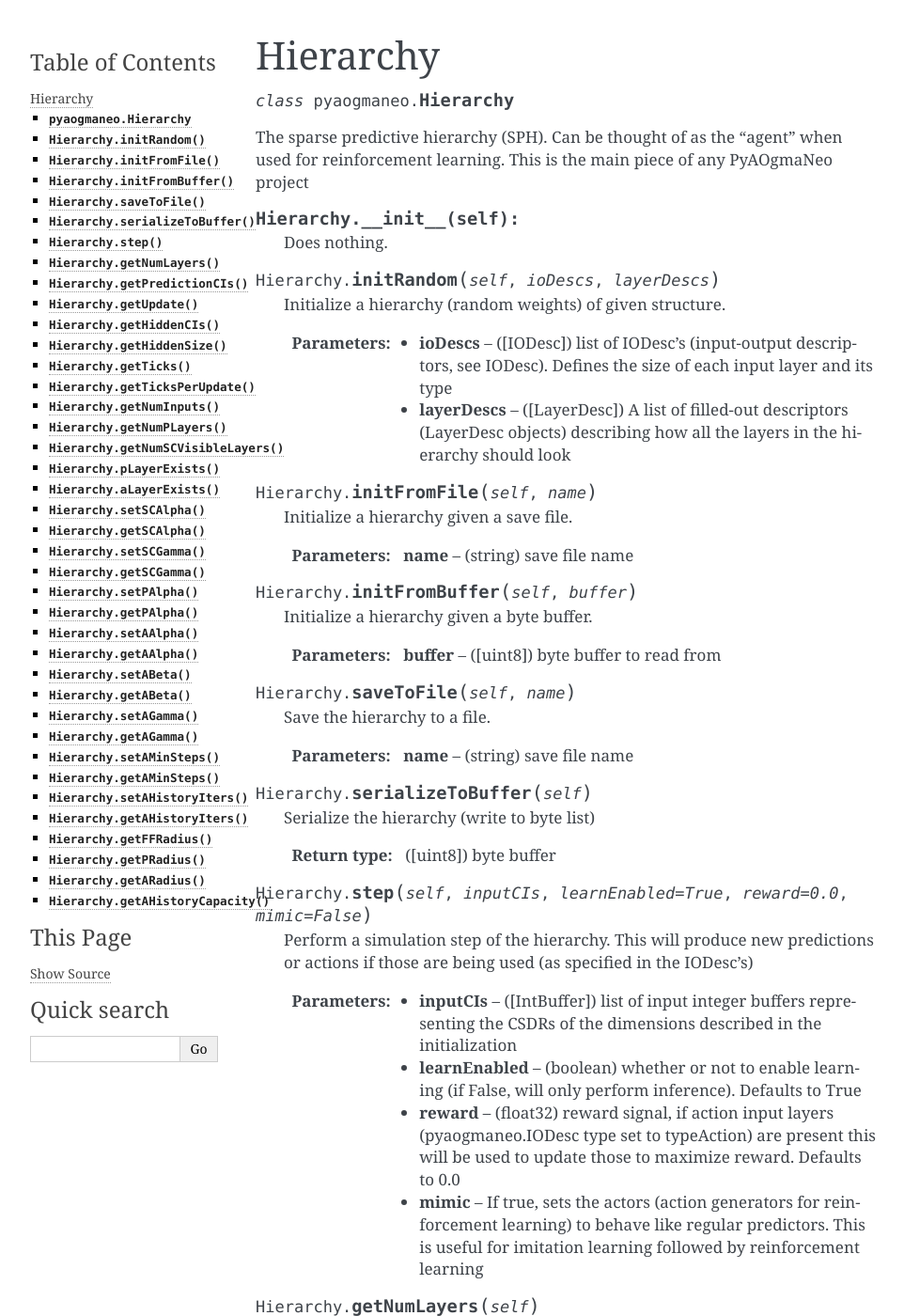
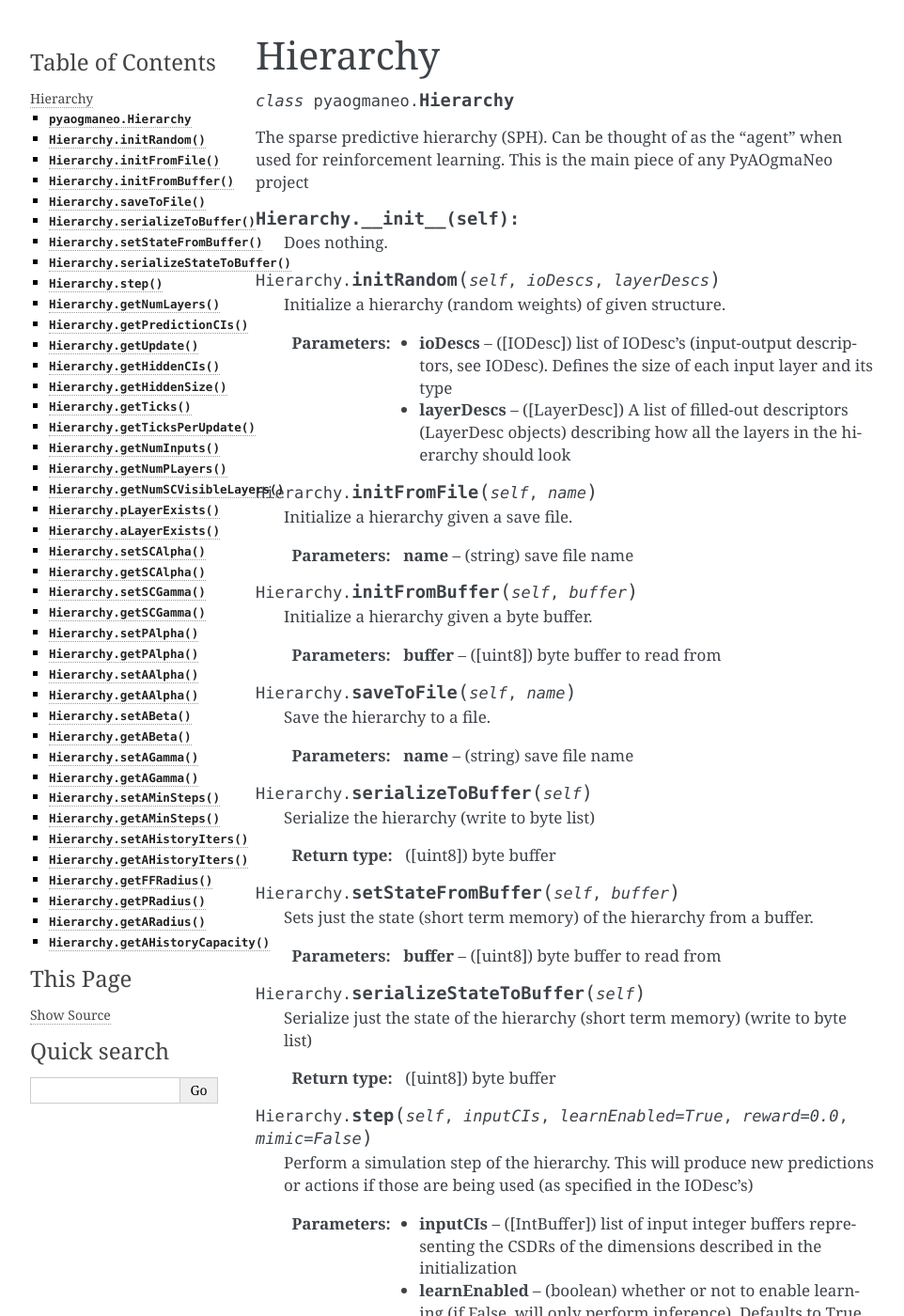
Before and after one commit to ogmacorp/PyAOgmaNeo, a Sphinx documentation site: the page built from docs/hierarchy.rst, in a window 1280 px wide and 1400 px high. Shown: the whole window at 94% size, without its empty margins (148-1110 px from the left). Built offline with Sphinx 7.4.7, drawn with Linux system fonts in a browser that asks for light colours.

Commit message:
Doc update

```diff
--- a/docs/hierarchy.rst
+++ b/docs/hierarchy.rst
@@ -37,6 +37,18 @@ The sparse predictive hierarchy (SPH). Can be thought of as the "agent" when use
 .. function:: Hierarchy.serializeToBuffer(self)
 
     Serialize the hierarchy (write to byte list)
+
+    :rtype: ([uint8]) byte buffer
+
+.. function:: Hierarchy.setStateFromBuffer(self, buffer)
+
+    Sets just the state (short term memory) of the hierarchy from a buffer.
+
+    :param buffer: ([uint8]) byte buffer to read from
+
+.. function:: Hierarchy.serializeStateToBuffer(self)
+
+    Serialize just the state of the hierarchy (short term memory) (write to byte list)
 
     :rtype: ([uint8]) byte buffer
 
```
